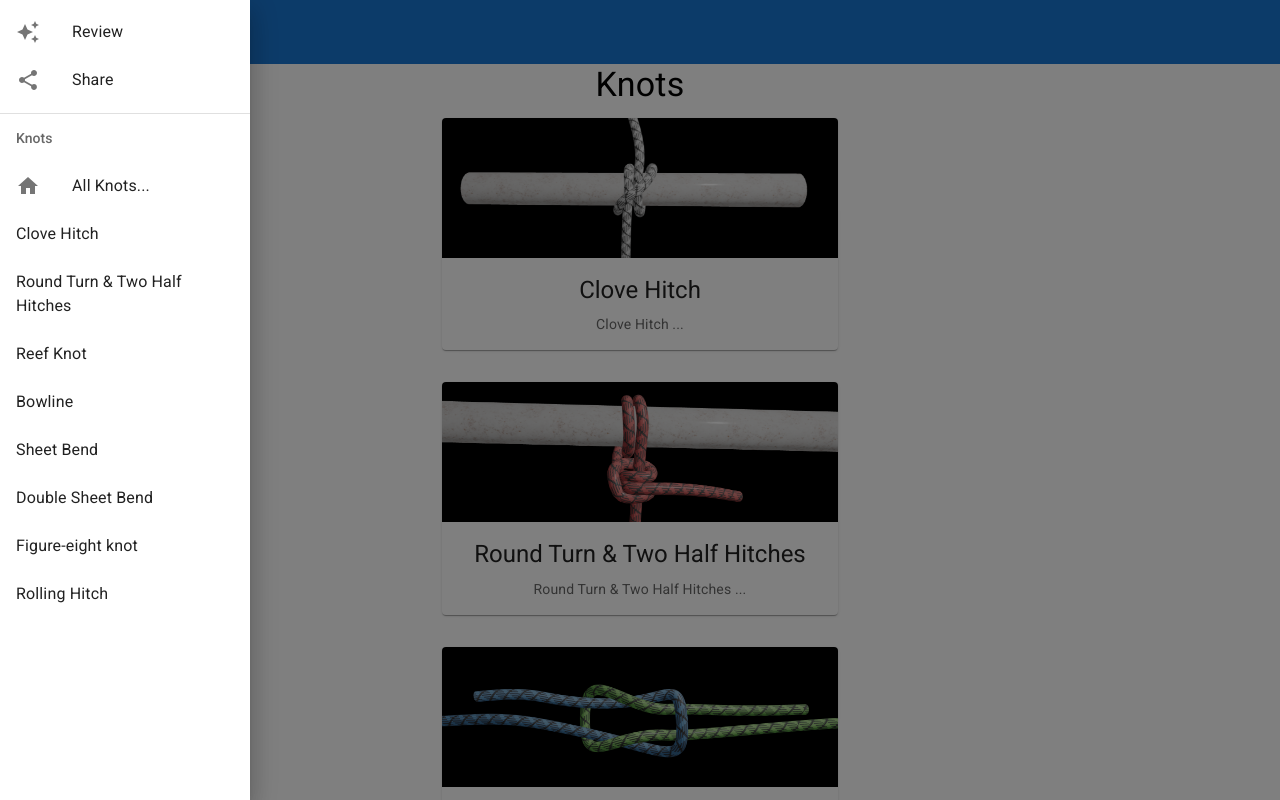
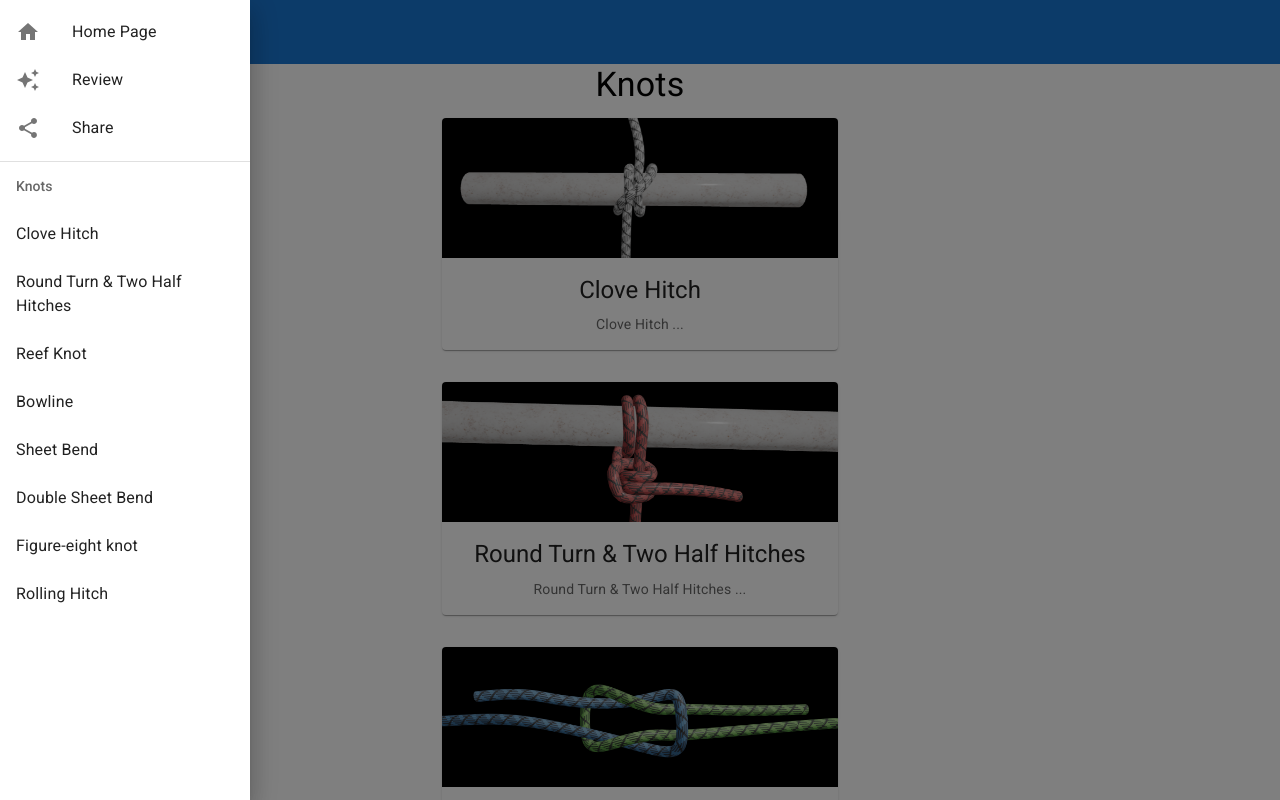
Before and after one commit to leesavage09/CCKnots, a React (Create React App) app: page /home in a window 1280 px wide. Both pictures are taken after a click on the button 36 px from the left and 32 px from the top of the page. Built offline with nearby package versions, Linux system fonts and the light colour scheme.

Commit message:
updated menu layout

```diff
--- a/src/components/menu.tsx
+++ b/src/components/menu.tsx
@@ -42,6 +42,12 @@ export const Menu: React.FC<MenuProps> = ({ open, onClose }) => {
                 onKeyDown={onClose}
             >
                 <List>
+                    <ListItem key='allKnots' disablePadding>
+                        <ListItemButton onClick={() => history.push('/')}>
+                            <ListItemIcon><HomeIcon /></ListItemIcon>
+                            <ListItemText primary="Home Page" />
+                        </ListItemButton>
+                    </ListItem >
                     <ListItem key='Review' disablePadding>
                         <ListItemButton>
                             <ListItemIcon><ReviewIcon /></ListItemIcon>
@@ -55,6 +61,7 @@ export const Menu: React.FC<MenuProps> = ({ open, onClose }) => {
                         </ListItemButton>
                     </ListItem>
                 </List>
+
                 <Divider />
 
                 <List
@@ -64,12 +71,6 @@ export const Menu: React.FC<MenuProps> = ({ open, onClose }) => {
                         </ListSubheader>
                     }
                 >
-                    <ListItem key='allKnots' disablePadding>
-                        <ListItemButton onClick={() => history.push('/')}>
-                            <ListItemIcon><HomeIcon /></ListItemIcon>
-                            <ListItemText primary="All Knots..." />
-                        </ListItemButton>
-                    </ListItem >
                     {listOfKnots}
                 </List>
             </Box>
```
